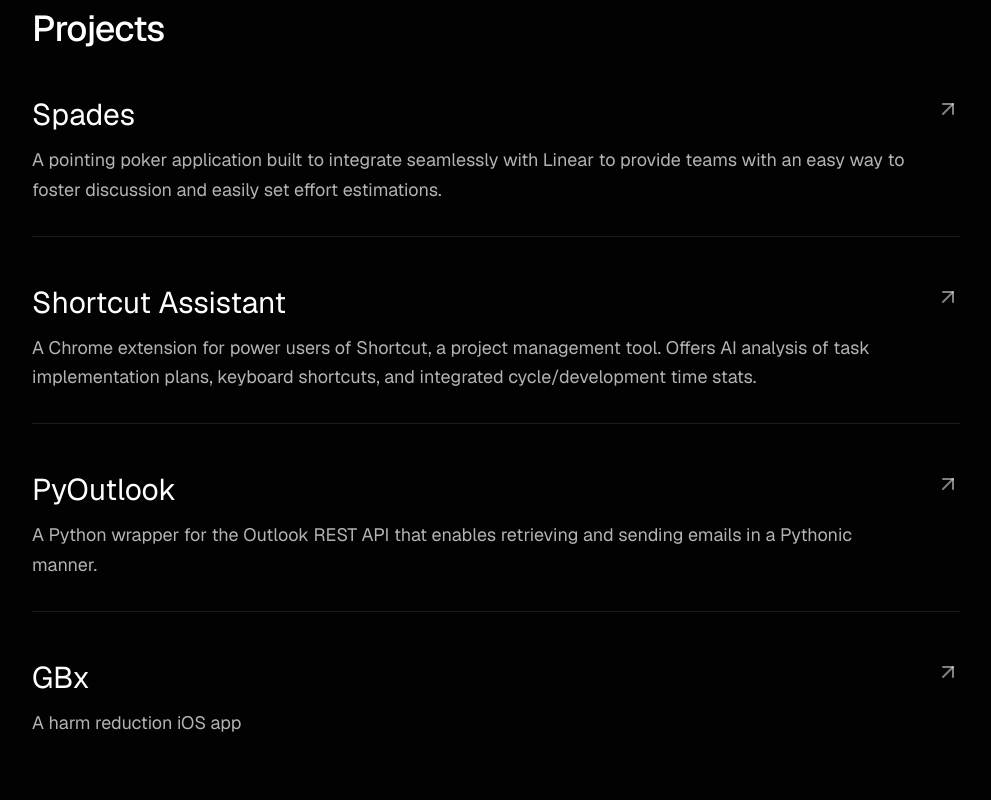
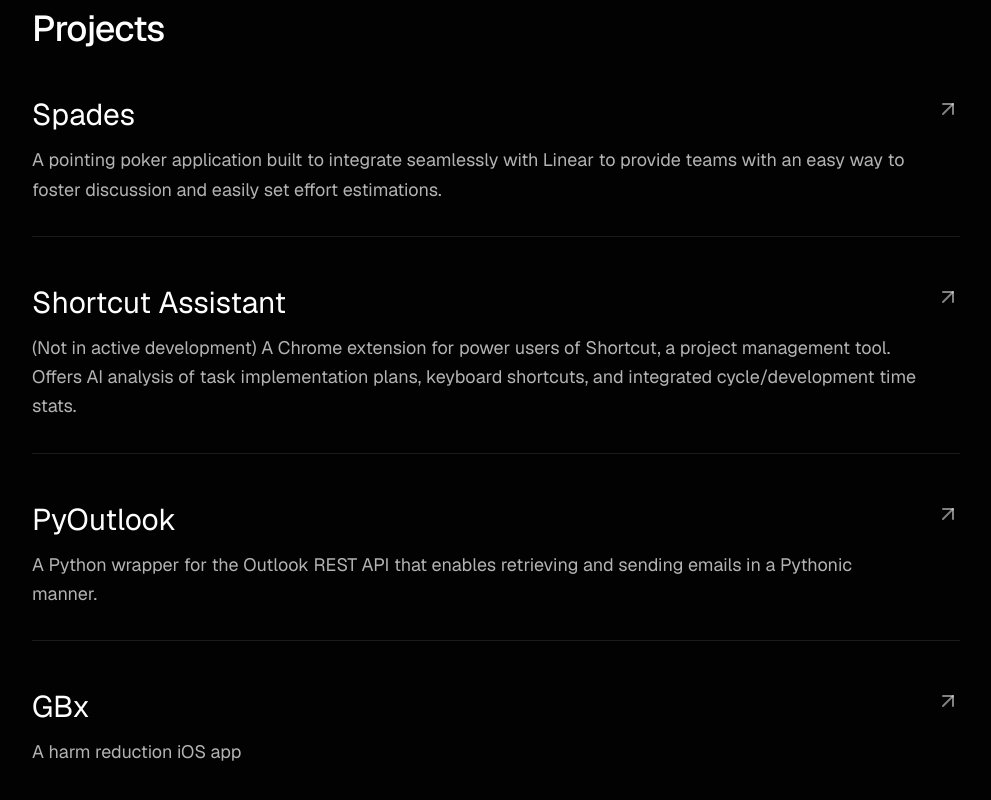
Before and after one commit to JensAstrup/personal-site, a Next.js app: page / in a window 1280 px wide. Shown: the part 1141-1941 px from the top of the page, without its empty margins (144-1135 px from the left). Built offline with nearby package versions, Linux system fonts and the light colour scheme.

Commit message:
Add inactive project copy

```diff
--- a/components/projects.tsx
+++ b/components/projects.tsx
@@ -8,7 +8,7 @@ const projects = [
   },
   {
     name: "Shortcut Assistant",
-    description: "A Chrome extension for power users of Shortcut, a project management tool. Offers AI analysis of task implementation plans, keyboard shortcuts, and integrated cycle/development time stats. ",
+    description: "(Not in active development) A Chrome extension for power users of Shortcut, a project management tool. Offers AI analysis of task implementation plans, keyboard shortcuts, and integrated cycle/development time stats. ",
     link: "https://chromewebstore.google.com/detail/shortcut-assistant/kmdlofehocppnlkpokdbiaalcelhedef",
   },
   {
```
